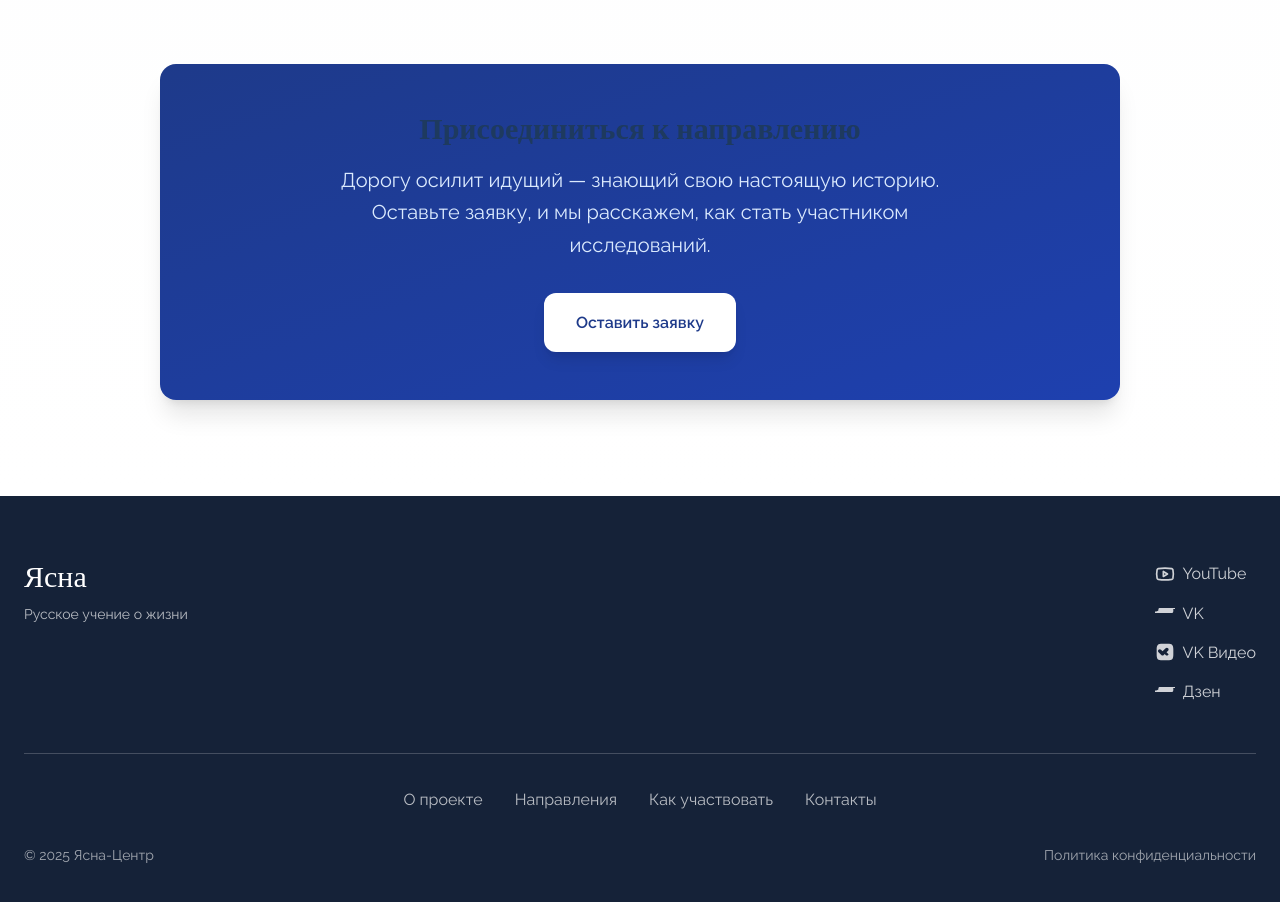
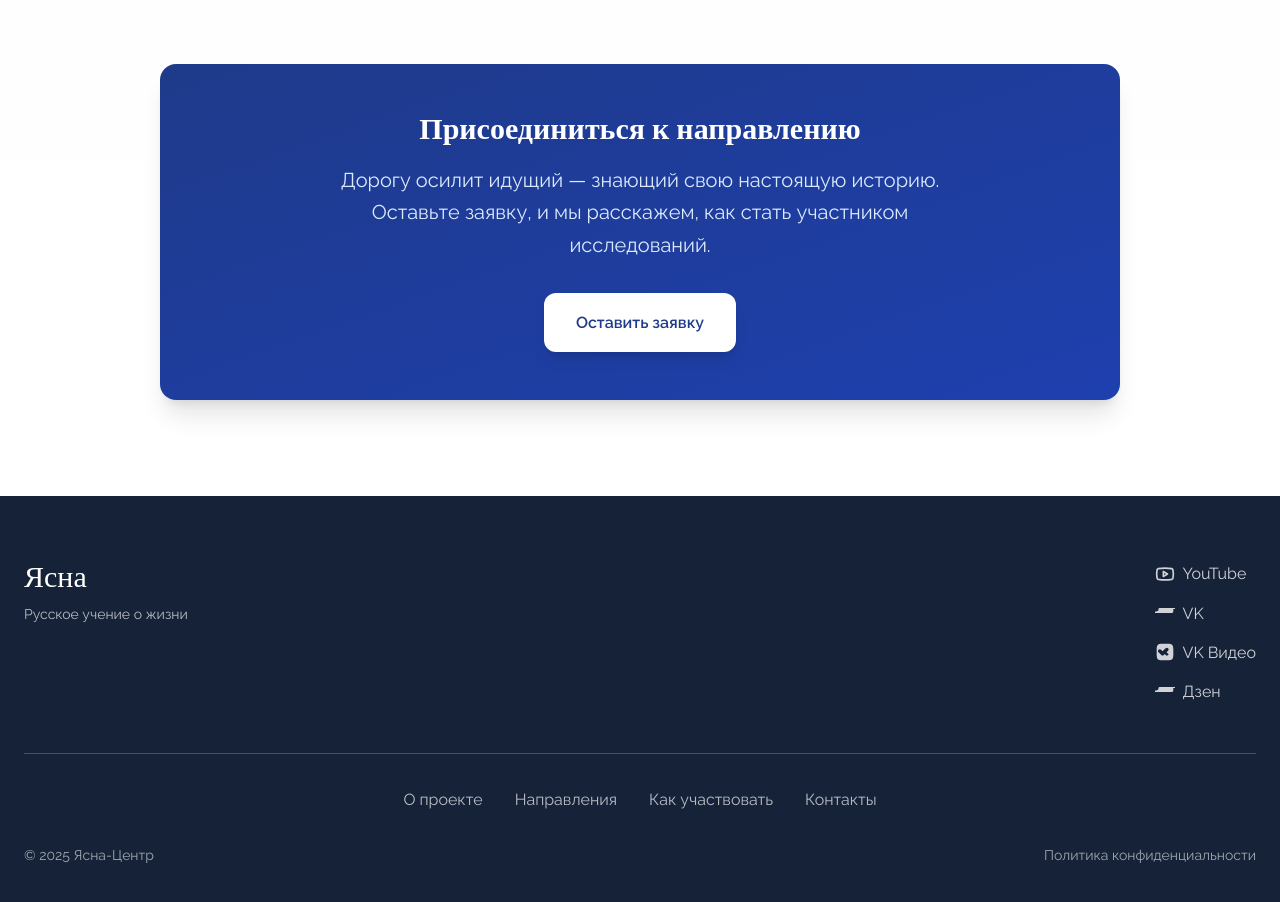
Before and after one commit to Avvacumrechevoi/uprav-1, a React (Vite) app in the folder project/: page /napravleniya/neglinka in a window 1280 px wide. Shown: the part 2488-3390 px from the top of the page. Built offline with nearby package versions, Linux system fonts and the light colour scheme; no server answers.

Commit message:
Fix CTA heading contrast on department page
Co-authored-by: jontaytsamarenql <jontaytsamarenql@hotmail.com>

```diff
--- a/project/src/pages/DepartmentPage.tsx
+++ b/project/src/pages/DepartmentPage.tsx
@@ -206,7 +206,7 @@ export function DepartmentPage() {
 
         <section className="mb-16">
           <div className="bg-gradient-to-br from-blue-900 to-blue-800 rounded-2xl shadow-xl p-12 text-center text-white">
-            <h2 className="text-3xl font-bold mb-4">Присоединиться к направлению</h2>
+            <h2 className="text-3xl font-bold mb-4 text-white">Присоединиться к направлению</h2>
             <p className="text-xl mb-8 text-blue-100 max-w-2xl mx-auto leading-relaxed">
               Дорогу осилит идущий — знающий свою настоящую историю. Оставьте заявку, и мы расскажем, как стать участником исследований.
             </p>
```
